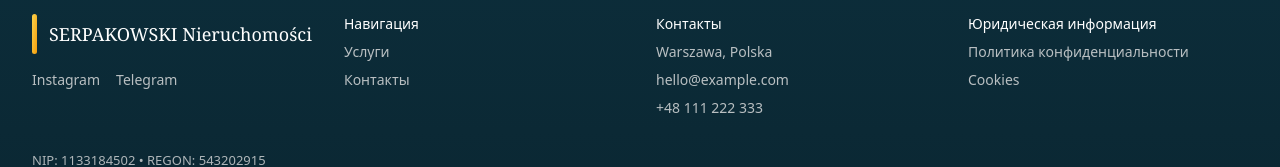
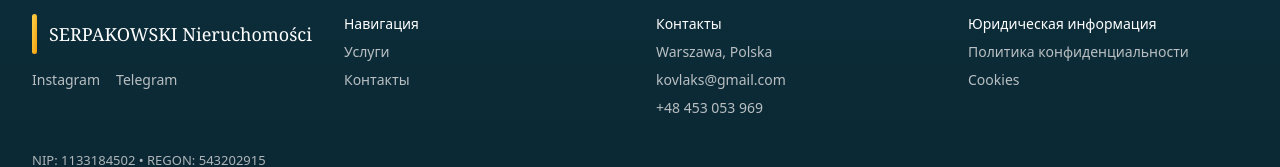
Before and after one commit to kovlaks/serpak-site, a Next.js app: page / in a window 1280 px wide. Shown: the part 1772-1939 px from the top of the page. Built offline with nearby package versions, Linux system fonts and the light colour scheme.

Commit message:
Update page.tsx

```diff
--- a/app/page.tsx
+++ b/app/page.tsx
@@ -342,13 +342,13 @@ export default function Page() {
         <ul className="mt-2 space-y-2">
           <li>Warszawa, Polska</li>
           <li>
-            <a href="mailto:hello@example.com" className="hover:text-white">
-              hello@example.com
+            <a href="mailto:kovlaks@gmail.com" className="hover:text-white">
+              kovlaks@gmail.com
             </a>
           </li>
           <li>
-            <a href="tel:+48111222333" className="hover:text-white">
-              +48 111 222 333
+            <a href="tel:+48453053969" className="hover:text-white">
+              +48 453 053 969
             </a>
           </li>
         </ul>
```
